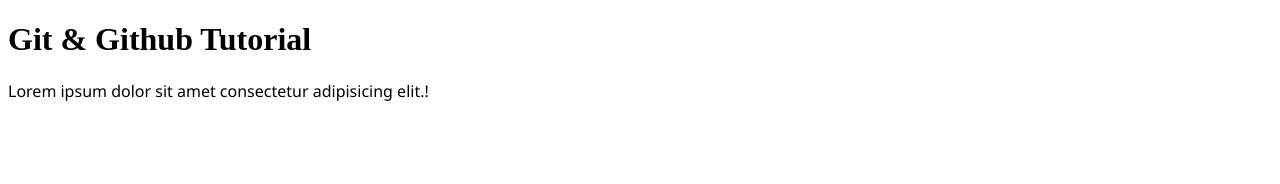
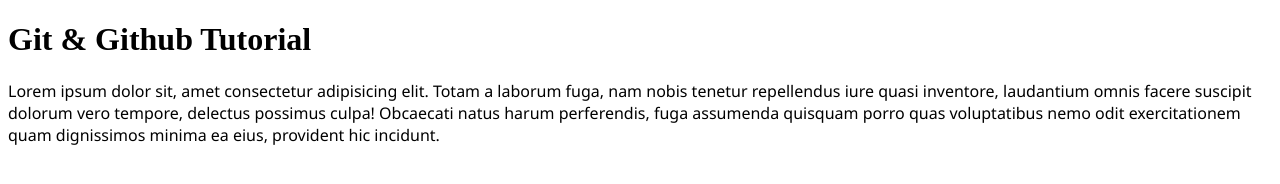
Before and after one commit to AzeemGohar/Git-Github-Practice, a plain HTML site: page index.html in a window 1280 px wide. Drawn offline with Linux system fonts and the light colour scheme.

Commit message:
Paragraph Change

```diff
--- a/index.html
+++ b/index.html
@@ -1,5 +1,6 @@
 <!DOCTYPE html>
 <html lang="en">
+
 <head>
   <meta charset="UTF-8" />
   <meta http-equiv="X-UA-Compatible" content="IE=edge" />
@@ -7,10 +8,13 @@
   <title>Git & Github</title>
   <link rel="stylesheet" href="./style.css" />
 </head>
+
 <body>
   <h1>Git & Github Tutorial</h1>
-    <p
-      >Lorem ipsum dolor sit amet consectetur adipisicing elit.!</p
-    >
+  <p>Lorem ipsum dolor sit, amet consectetur adipisicing elit. Totam a laborum fuga, nam nobis tenetur repellendus iure
+    quasi inventore, laudantium omnis facere suscipit dolorum vero tempore, delectus possimus culpa! Obcaecati natus
+    harum perferendis, fuga assumenda quisquam porro quas voluptatibus nemo odit exercitationem quam dignissimos minima
+    ea eius, provident hic incidunt.</p>
 </body>
+
 </html>
```
Lines whose indentation alone changed are shown as unchanged.
